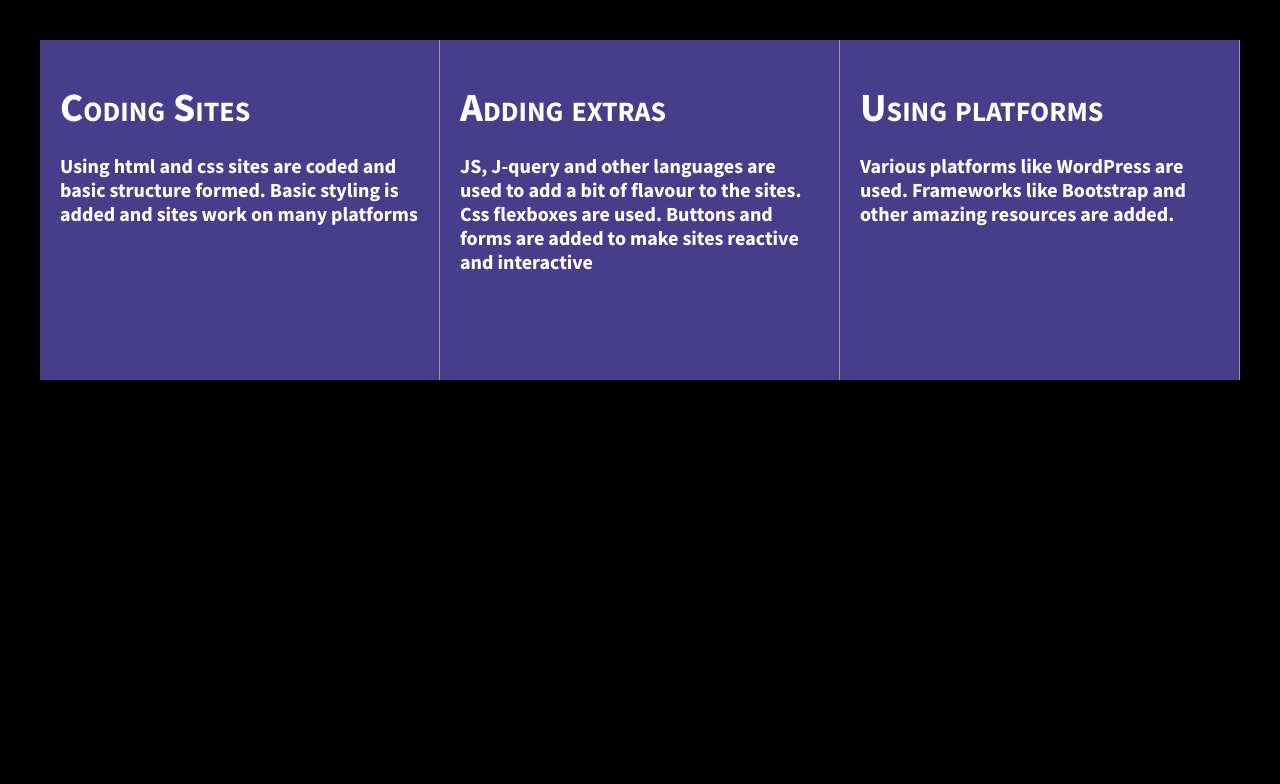
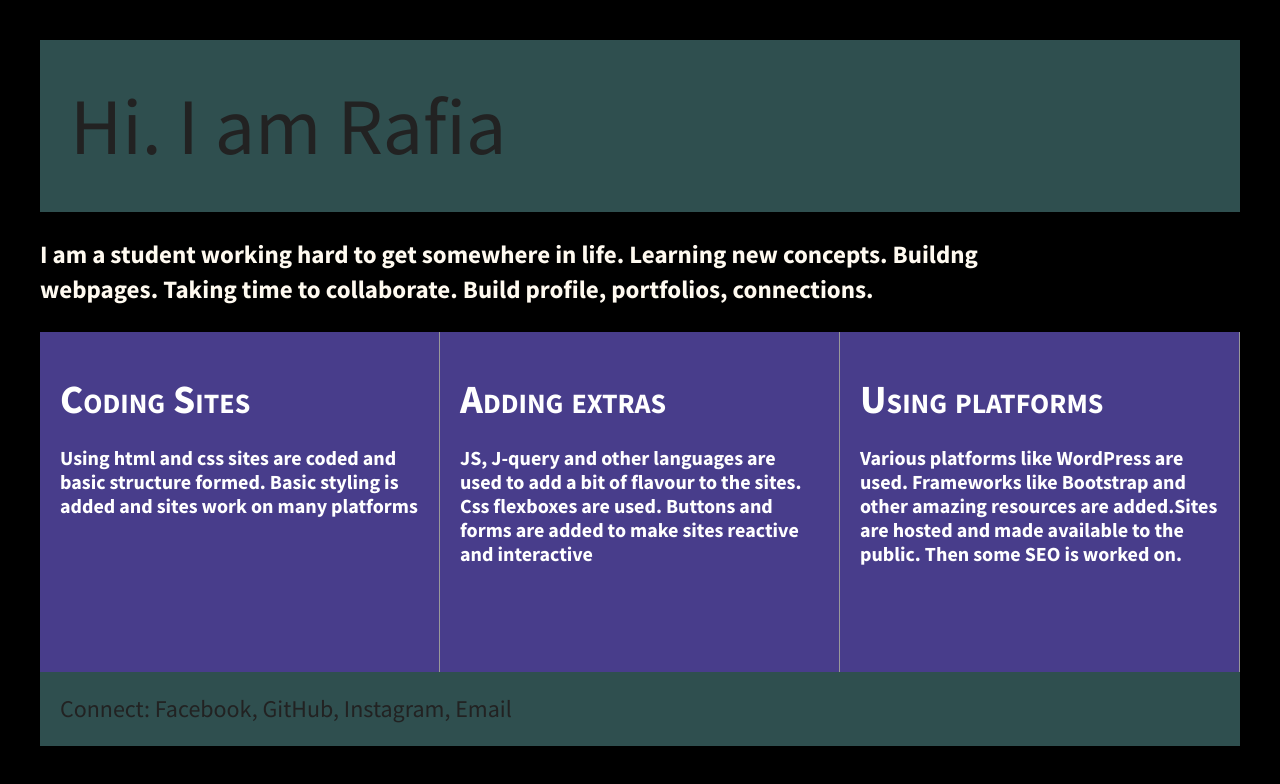
Before and after one commit to rafia-farooq/prenatal-classes-landing-page, a plain HTML site: page index.html in a window 1280 px wide. Drawn offline with nearby package versions, Linux system fonts and the light colour scheme.

Commit message:
Added 3 new sections

```diff
--- a/css/main.css
+++ b/css/main.css
@@ -136,6 +136,23 @@ h1 {
     font-variant-caps: small-caps;
 }
 
+header {
+    font-size: 80px;
+    padding: 30px;
+    background-color: darkslategray;
+}
+
+h3 {
+    color: floralwhite;
+    font-size: 25px;
+    width: 80%;
+}
+
+footer {
+    font-size: 1.5rem;
+    padding: 20px;
+    background-color: darkslategray;
+}
 
 /* ==========================================================================
    Helper classes
--- a/index.html
+++ b/index.html
@@ -20,6 +20,15 @@
         <!--[if lt IE 8]>
             <p class="browserupgrade">You are using an <strong>outdated</strong> browser. Please <a href="http://browsehappy.com/">upgrade your browser</a> to improve your experience.</p>
         <![endif]-->
+       <header>Hi. I am Rafia</header>
+       <main>
+           <div class="intro">
+              <h3> I am a student working hard to get somewhere in life.
+                  Learning new concepts. Buildng webpages. Taking time to collaborate.
+                  Build profile, portfolios, connections.
+
+              </h3>
+           </div>
 
         <section class="wrapper">
             <div class="div-1">
@@ -39,10 +48,13 @@
             <div class="div-3">
                 <h1>Using platforms</h1>
                 <p> Various platforms like WordPress are used. Frameworks like Bootstrap
-                    and other amazing resources are added.
+                    and other amazing resources are added.Sites are hosted and made available
+                    to the public. Then some SEO is worked on.
                 </p>
             </div>
         </section>
+        </main>
+        <footer> Connect: Facebook, GitHub, Instagram, Email</footer>
 
         <script src="https://ajax.googleapis.com/ajax/libs/jquery/1.11.3/jquery.min.js"></script>
         <script>window.jQuery || document.write('<script src="js/vendor/jquery-1.11.3.min.js"><\/script>')</script>
```
